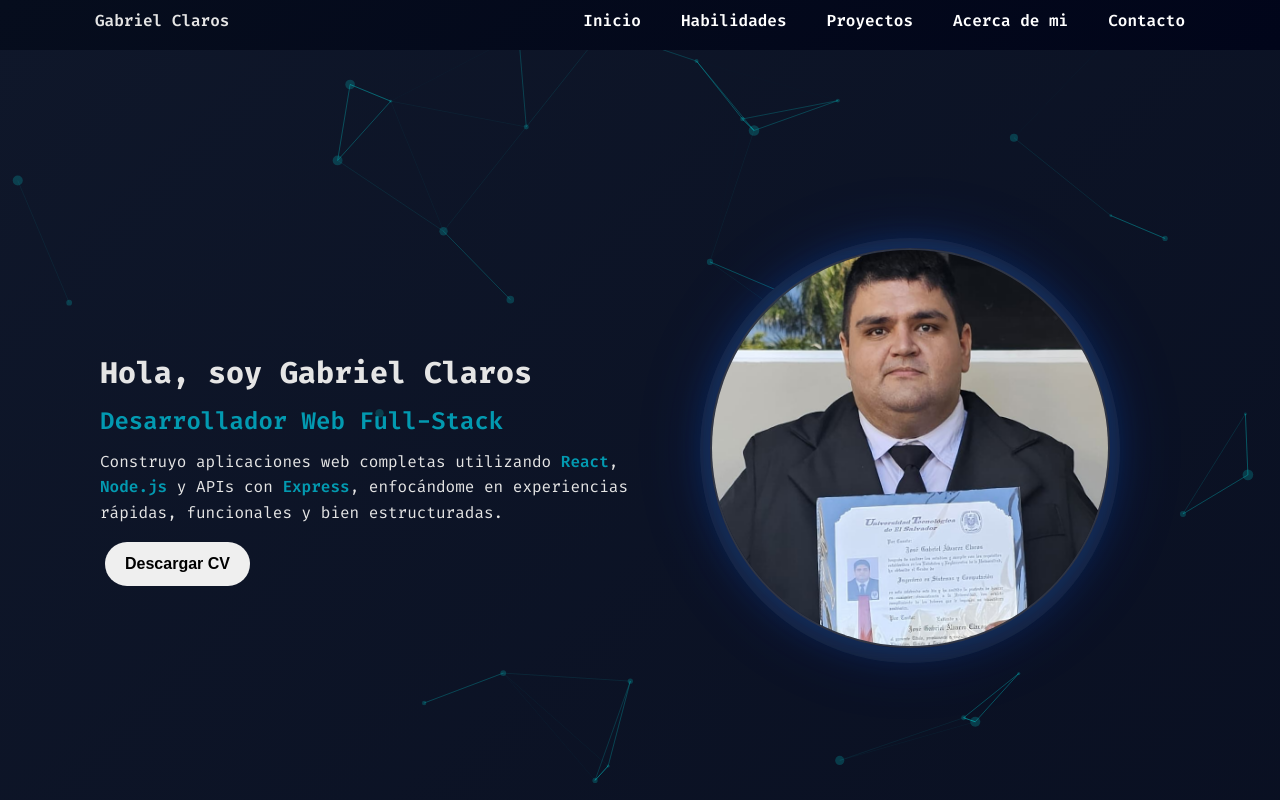
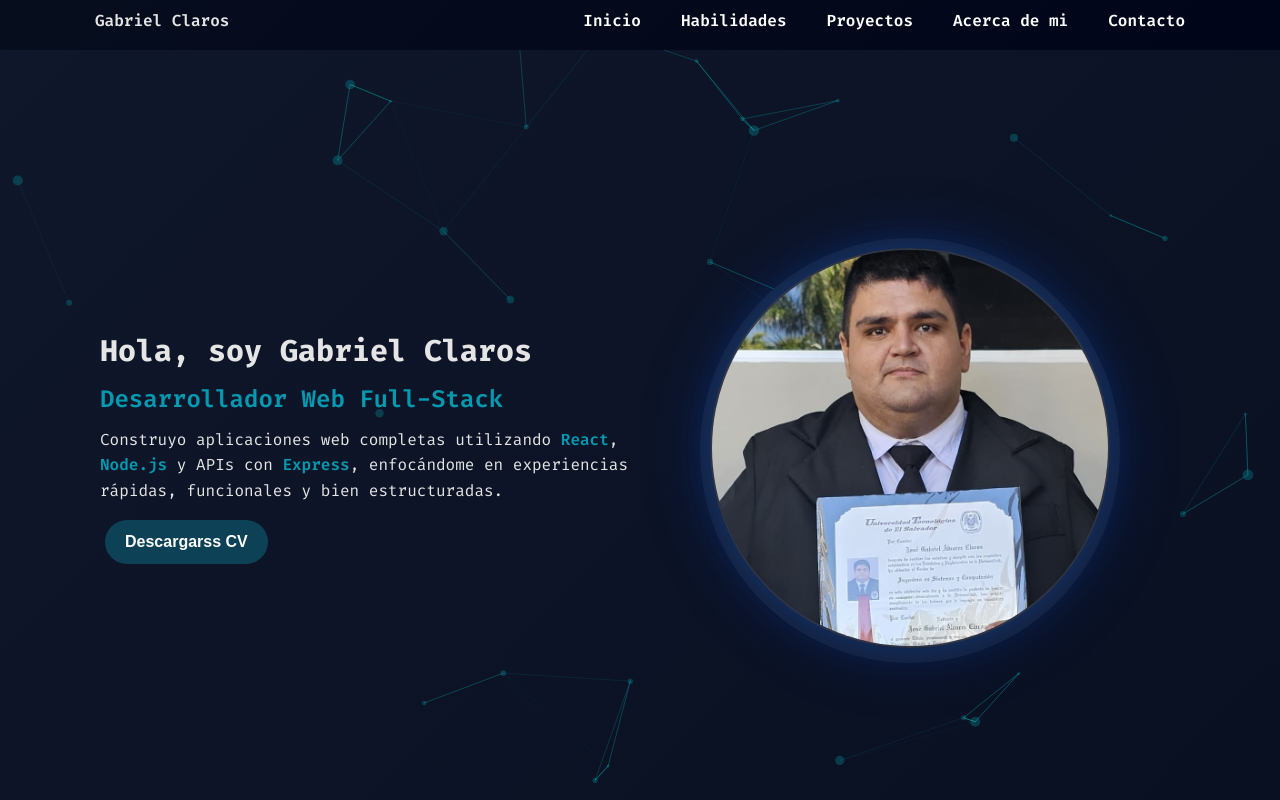
Before and after one commit to arestra12/mi-porfolio, a React (Vite) app: page / in a window 1280 px wide. Shown: the top 800 px of the page. Built offline with nearby package versions, Linux system fonts and the light colour scheme.

Commit message:
mi-porfolio pdf

```diff
--- a/src/components/Sections/HeroSection/HeroSection.css
+++ b/src/components/Sections/HeroSection/HeroSection.css
@@ -67,12 +67,11 @@
 
 
 /*Boton CV*/
+/* Boton CV */
 .btn-content {
   padding: 5px;
   display: flex;
-
-  height: 0px;
-
+  align-items: center;
 }
 
 .btn-cv {
@@ -80,13 +79,27 @@
   padding: 12px 20px;
   font-size: 16px;
   font-weight: 600;
-  /* mejor que 400 para botones */
   cursor: pointer;
+
   border: none;
   border-radius: 999px;
 
+  /* mejoras importantes */
+  background-color:rgba(18, 199, 223, 0.25); /* color transparente */
+  color: white;
+  text-decoration: none;
+
+  display: inline-flex;
+  align-items: center;
+  justify-content: center;
+
+  transition: 0.3s ease;
 }
 
+.btn-cv:hover {
+  transform: translateY(-2px);
+  background-color: #167a86;
+}
 
 
 
--- a/src/components/Sections/HeroSection/HeroSection.jsx
+++ b/src/components/Sections/HeroSection/HeroSection.jsx
@@ -4,6 +4,20 @@ import { CoverParticles } from '../../CoverParticles/CoverParticles'
 import foto from "../../../assets/images/foto.png"
 
 export const HeroSection = () => {
+
+
+  const handleDownload = () => {
+    const link = document.createElement("a");
+    link.href = "/cv/cv_jose_gabriel_alvarez_claros.pdf";
+
+    // 👇 IMPORTANTE: usar el mismo nombre del archivo
+    link.download = "cv_jose_gabriel_alvarez_claros.pdf";
+
+    document.body.appendChild(link);
+    link.click();
+    document.body.removeChild(link);
+  };
+
   return (
     <section id="inicio" className='hero'>
 
@@ -34,9 +48,9 @@ export const HeroSection = () => {
           </p>
 
           <div className='btn-content'>
-          <button className='btn-cv'>
-            Descargar CV
-          </button>
+            <button className="btn-cv" onClick={handleDownload}>
+              Descargarss CV
+            </button>
 
           </div>
         </div>
@@ -45,7 +59,7 @@ export const HeroSection = () => {
         <div className='hero-image'>
           <div className='image-wrapper'>
 
-          <img className="hero-img" src={foto} alt="Foto de perfil" />
+            <img className="hero-img" src={foto} alt="Foto de perfil" />
           </div>
 
         </div>
```
Also changed, not shown: 1 other file (tests, documents, lock files or other folders).
